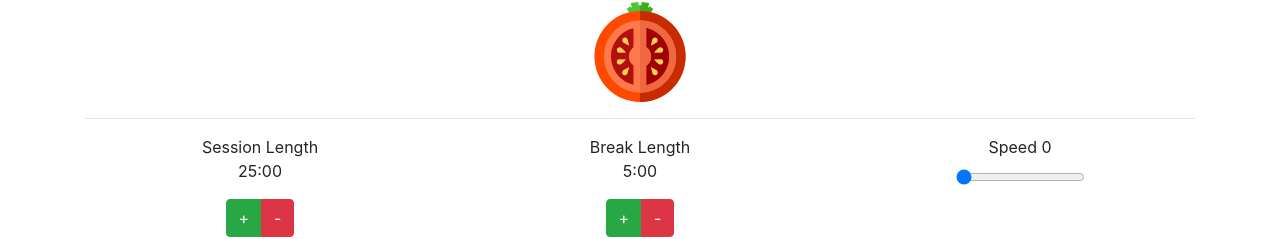
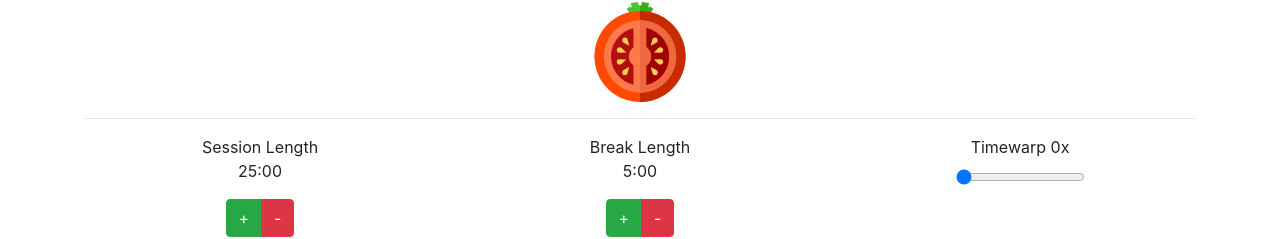
Before and after one commit to dan-vernon/pomodoro, a React (Create React App) app: page / in a window 1280 px wide. Shown: the part 86-325 px from the top of the page. Built offline with nearby package versions, Linux system fonts and the light colour scheme.

Commit message:
simplified speed

```diff
--- a/src/App.js
+++ b/src/App.js
@@ -106,9 +106,9 @@ useInterval(() => {
         </Col>
 
         <Col>
-          <label value={speed} for="slider">Speed {100-(speed/10)}</label>
+          <label value={speed} for="slider">Timewarp {1000-speed}x</label>
           <br />
-          <input id="slider" type="range" min="0" max="100" value={100-(speed/10)} onChange={(e) => setSpeed((100-e.target.value)*10)} />
+          <input id="slider" type="range" min="1" max="1000" value={1000-speed} onChange={(e) => setSpeed(1000-e.target.value)} />
         </Col>
 
       </Row>
```
